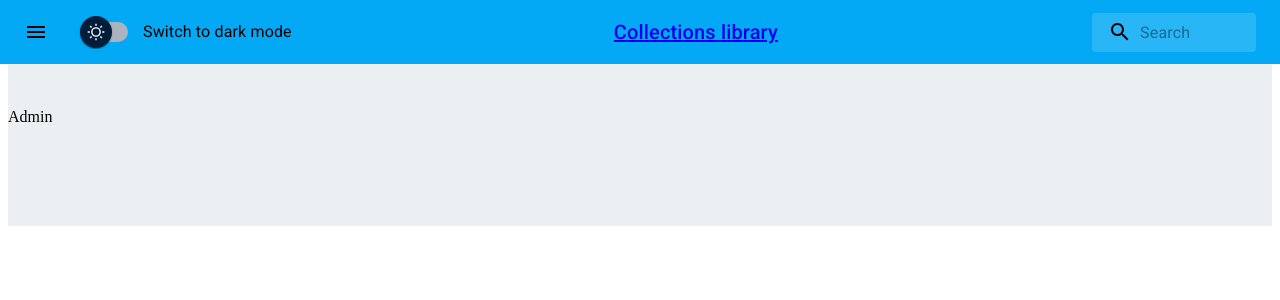
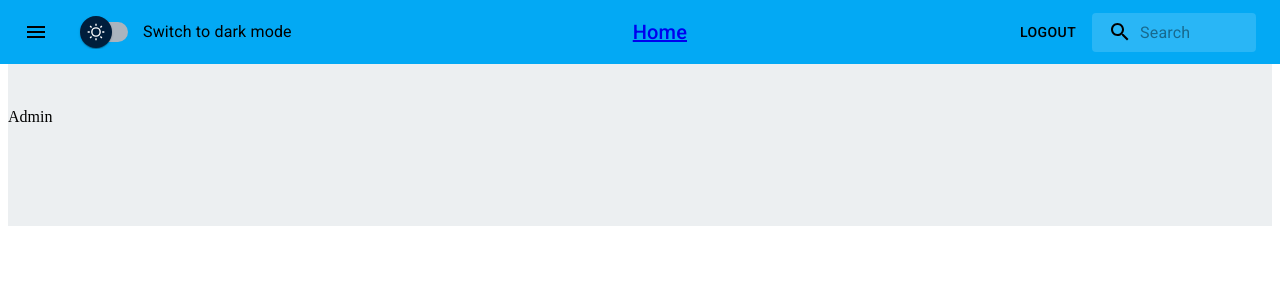
Before and after one commit to arty-mason/Project, a React (Create React App) app in the folder client/: page /admin in a window 1280 px wide. Shown: the top 300 px of the page. Built offline with nearby package versions, Linux system fonts and the light colour scheme; no server answers; sample sign-in values are in the browser's storage.

Commit message:
Setting up Google account authentication

```diff
--- a/client/package.json
+++ b/client/package.json
@@ -14,6 +14,7 @@
     "firebase": "^9.12.1",
     "react": "^18.2.0",
     "react-dom": "^18.2.0",
+    "react-google-button": "^0.7.2",
     "react-router-dom": "^6.4.2",
     "react-scripts": "5.0.1",
     "react-tagcloud": "^2.3.1",
--- a/client/src/App.js
+++ b/client/src/App.js
@@ -49,10 +49,9 @@ function App() {
                   <User />
                 </ProtectedRoute>
               } />
-            <Route path="/" element={<Home />} />
+            <Route path="*" element={<Home />} />
           </Routes>
         </Wrapper>
-
       </AuthContextProvider>
     </ThemeProvider>
   );
--- a/client/src/components/Header.jsx
+++ b/client/src/components/Header.jsx
@@ -9,7 +9,9 @@ import MenuIcon from "@mui/icons-material/Menu";
 import SearchIcon from "@mui/icons-material/Search";
 import { useTheme } from "@mui/material/styles";
 import CustomizedSwitches from "../config/ThemeSwitcher";
-import { Link } from "react-router-dom";
+import { Link, useNavigate } from "react-router-dom";
+import { useUserAuth } from "../context/AuthContext";
+import { Button } from "@mui/material";
 
 const Search = styled("div")(({ theme }) => ({
   position: "relative",
@@ -55,6 +57,20 @@ const StyledInputBase = styled(InputBase)(({ theme }) => ({
 const Header = (props) => {
   const { toggleTheme } = props;
   const theme = useTheme();
+  const { user, logOut } = useUserAuth();
+
+  const navigate = useNavigate();
+
+  const handleLogout = async () => {
+    try {
+      await logOut();
+      navigate("/");
+      console.log("You are logged out");
+    } catch (err) {
+      console.log(err.message);
+    }
+  };
+
   return (
     <Box
       position="static"
@@ -90,8 +106,15 @@ const Header = (props) => {
             textDecoration: "none",
           }}
         >
-          <Link to="/"> Collections library</Link>
+          <Link to="/"> Home</Link>
         </Typography>
+        {user?.displayName ? (
+          <Button color="inherit" onClick={handleLogout}>
+            Logout
+          </Button>
+        ) : (
+          <Link to="/signin" />
+        )}
         <Search>
           <SearchIconWrapper>
             <SearchIcon />
--- a/client/src/components/ProtectedRoute.jsx
+++ b/client/src/components/ProtectedRoute.jsx
@@ -5,7 +5,6 @@ import { useUserAuth } from "../context/AuthContext";
 const ProtectedRoute = ({ children }) => {
   const { user } = useUserAuth();
   if (!user) return <Navigate to="/" />;
-
   return children;
 };
 
--- a/client/src/context/AuthContext.js
+++ b/client/src/context/AuthContext.js
@@ -4,7 +4,9 @@ import {
   createUserWithEmailAndPassword,
   signInWithEmailAndPassword,
   signOut,
-  onAuthStateChanged
+  onAuthStateChanged,
+  GoogleAuthProvider, signInWithPopup,
+  // signInWithRedirect,
 } from "firebase/auth"
 
 import { auth } from "../firebase"
@@ -22,14 +24,20 @@ export const AuthContextProvider = ({ children }) => {
     return signInWithEmailAndPassword(auth, email, password);
   }
 
-  const logout = () => {
+  const googleSignIn = () => {
+    const provider = new GoogleAuthProvider();
+    signInWithPopup(auth, provider);
+    // signInWithRedirect(auth, provider);
+  }
+
+  const logOut = () => {
     return signOut(auth);
   }
 
   useEffect(() => {
     const unsubscribe = onAuthStateChanged(auth, (currentUser) => {
+      setUser(currentUser);
       console.log(currentUser)
-      setUser(currentUser);
     });
     return () => {
       unsubscribe();
@@ -37,7 +45,7 @@ export const AuthContextProvider = ({ children }) => {
   }, []);
 
   return (
-    <UserContext.Provider value={{ createUser, user, logout, signIn }}>
+    <UserContext.Provider value={{ createUser, user, logOut, signIn, googleSignIn }}>
       {children}
     </UserContext.Provider >
   )
--- a/client/src/pages/auth/Signin.jsx
+++ b/client/src/pages/auth/Signin.jsx
@@ -1,6 +1,7 @@
 import React, { useState } from "react";
 
 import { Link, useNavigate } from "react-router-dom";
+import { GoogleButton } from "react-google-button";
 
 import { useUserAuth } from "../../context/AuthContext";
 
@@ -9,6 +10,7 @@ import Typography from "@mui/material/Typography";
 import Button from "@mui/material/Button";
 
 import { Input } from "../../services/authInput";
+import { useEffect } from "react";
 
 const Signin = () => {
   const [login, setLogin] = useState("");
@@ -17,7 +19,7 @@ const Signin = () => {
 
   const navigate = useNavigate();
 
-  const { signIn } = useUserAuth();
+  const { signIn, user, googleSignIn } = useUserAuth();
 
   const handleLogin = async (event) => {
     event.preventDefault();
@@ -25,12 +27,25 @@ const Signin = () => {
     console.log(error);
     try {
       await signIn(login, password);
-      navigate("/user");
     } catch (err) {
       setError(err.message);
       console.log(err.message);
     }
   };
+
+  const handleGoogleSignIn = async () => {
+    try {
+      await googleSignIn();
+    } catch (err) {
+      console.log(err);
+    }
+  };
+
+  useEffect(() => {
+    if (user !== null) {
+      navigate("/user");
+    }
+  }, [navigate, user]);
 
   return (
     <Box
@@ -49,6 +64,7 @@ const Signin = () => {
         <Typography variant="h4" component="h1" sx={{ textAlign: "center" }}>
           Sign in to your account
         </Typography>
+
         <Typography variant="h6" component="p" sx={{ textAlign: "center" }}>
           Don't have an account yet? <Link to="/signup">Sign up</Link>
         </Typography>
@@ -85,6 +101,16 @@ const Signin = () => {
         >
           Sign In
         </Button>
+        <Typography
+          variant="h6"
+          component="p"
+          sx={{ textAlign: "center", my: "15px" }}
+        >
+          Or sign with your Google account
+        </Typography>
+        <Button color="inherit">
+          <GoogleButton onClick={handleGoogleSignIn} />
+        </Button>
       </Box>
     </Box>
   );
--- a/client/src/pages/user/User.jsx
+++ b/client/src/pages/user/User.jsx
@@ -6,11 +6,13 @@ import { Button, Typography } from "@mui/material";
 import { useUserAuth } from "../../context/AuthContext";
 
 const User = () => {
-  const { user, logout } = useUserAuth();
+  const { user, logOut } = useUserAuth();
+
   const navigate = useNavigate();
+
   const handleLogout = async () => {
     try {
-      await logout();
+      await logOut();
       navigate("/");
       console.log("You are logged out");
     } catch (err) {
```
Also changed, not shown: 2 other files (tests, documents, lock files or other folders).
